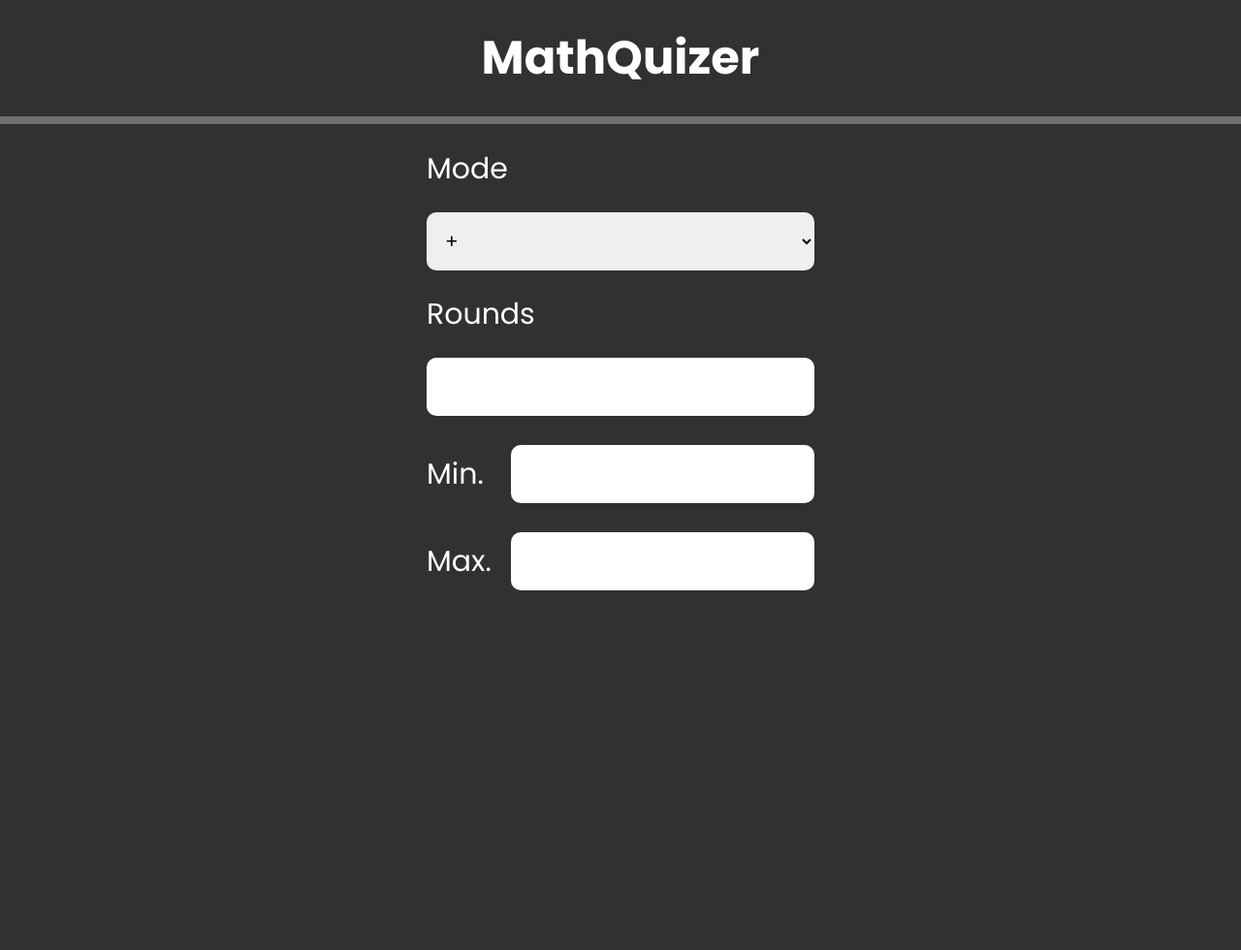
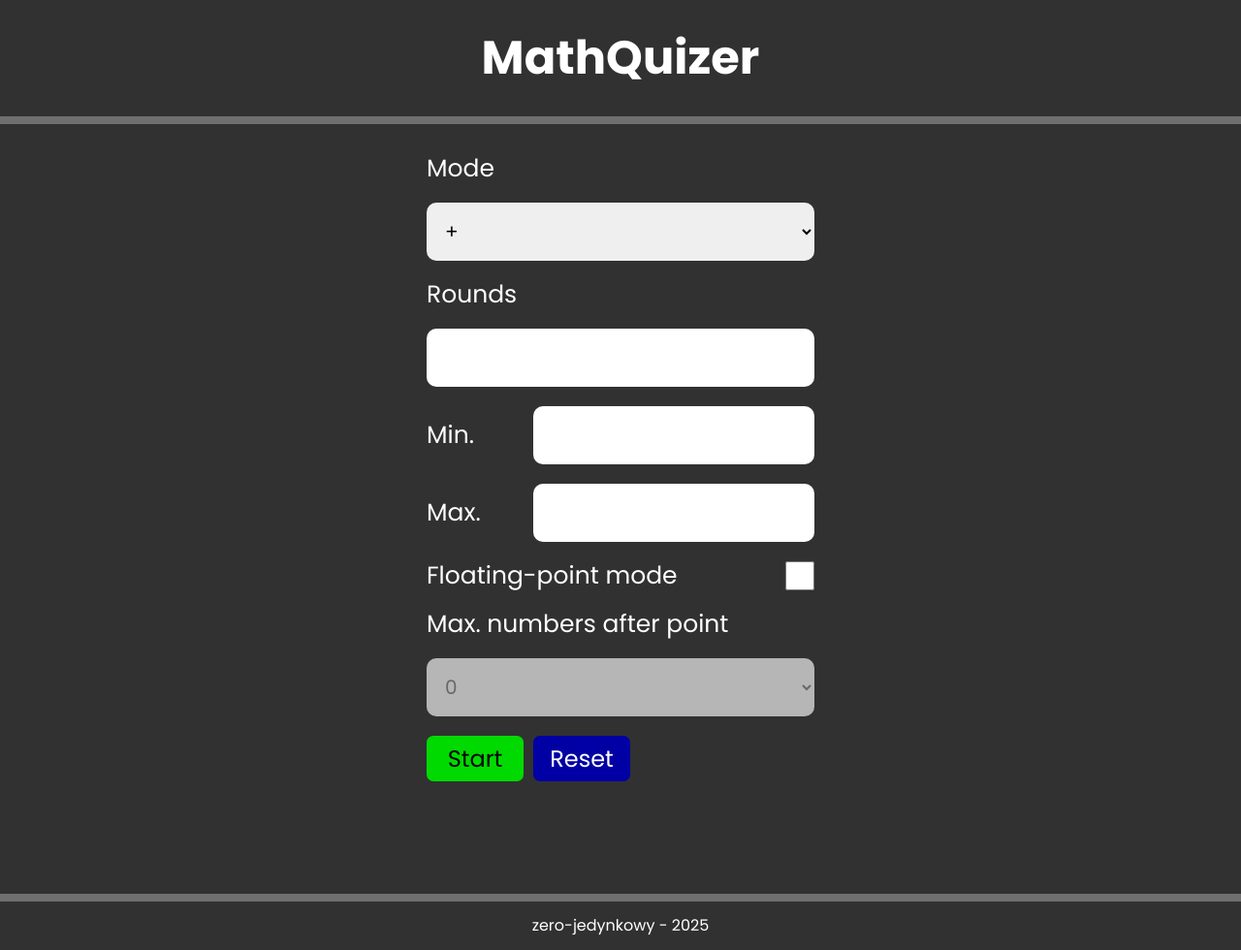
Before and after one commit to zero-jedynkowy/math-quizer, a plain HTML site: page index.html in a window 1280 px wide. Shown: the whole page at 97% size. Before the commit the page ends 800 px from the top, so only its background shows below. Drawn offline with Linux system fonts and the light colour scheme.

Commit message:
Almost the final view of the settings

```diff
--- a/index.html
+++ b/index.html
@@ -16,11 +16,11 @@
         <div class="content">
             <div class="settings">
                 <div class="title">Mode</div>
-                <select class="mySelect">
-                    <option>+</option>
-                    <option>-</option>
-                    <option>*</option>
-                    <option>/</option>
+                <select class="mySelect" name="mode">
+                    <option value="0">+</option>
+                    <option value="1">-</option>
+                    <option value="2">*</option>
+                    <option value="3">/</option>
                 </select>
                 <div class="title">Rounds</div>
                 <input type="number" class="myInput">
@@ -32,9 +32,26 @@
                     <div class="title">Max.</div>
                     <input type="number" class="myInput">
                 </div>
+                <div class="rowSubsection">
+                    <div class="title">Floating-point mode</div>
+                    <input type="checkbox" class="myCheckbox">
+                </div>
+                <div class="title">Max. numbers after point</div>
+                <select class="mySelect" name="maxNumbersAfterPoint" disabled>
+                    <option value="0">0</option>
+                    <option value="1">1</option>
+                    <option value="2">2</option>
+                    <option value="3">3</option>
+                </select>
+                <div class="settingsBtns">
+                    <button class="btn startBtn greenBtn">Start</button>
+                    <button class="btn resetBtn blueBtn">Reset</button>
+                </div>
             </div>
             <!-- <div class="play"></div> -->
         </div>
+        <div class="breakLine"></div>
+        <div class="footer">zero-jedynkowy - 2025</div>
     </div>
     <script src="main.js"></script>
 </body>
--- a/main.css
+++ b/main.css
@@ -51,6 +51,7 @@ body
     margin: 0 auto 0 auto;
     max-width: 400px;
     padding: 1em;
+    margin-bottom: 100px;
 }
 
 .settings
@@ -62,10 +63,10 @@ body
 
 .title
 {
-    font-size: 30px;
+    font-size: 25px;
     height: 30px;
     line-height: 30px;
-    margin: 0 0 30px 0;
+    margin: 0 0 20px 0;
 }
 
 .mySelect, .myInput
@@ -77,23 +78,78 @@ body
     border-radius: 10px;
     border: 0;
     outline: none;
-    margin: 0 0 30px 0;
+    margin: 0 0 20px 0;
 }
 
 .rowSubsection
 {
     display: flex;
     flex-direction: row;
-    margin: 0 0 30px 0;
+    margin: 0 0 20px 0;
 }
 
 .rowSubsection > .title
 {
     margin: auto 10px auto 0;
-    width: 100px;
+    min-width: 100px;
+}
+
+.myCheckbox
+{
+
+    width: 30px;
+    height: 30px;
+    margin: 0 0 0 auto;
+    border-radius: 5px;
+    outline: none;
+    border: 0;
 }
 
 .rowSubsection > .myInput
 {
     margin: 0;
 }
+
+
+.settingsBtns
+{
+    width: 100%;
+    display: flex;
+    flex-direction: row;
+}
+
+.settingsBtns > .btn:first-of-type
+{
+    margin: 0 10px 0 0;
+}
+
+.btn
+{
+    font-size: 1.5em;
+    border-radius: 7px;
+    outline: none;
+    border: 0;
+    padding: 0.25em;
+    min-width: 100px;
+}
+
+.greenBtn
+{
+    background-color: rgb(0, 218, 0);
+    color: black;
+}
+
+.blueBtn
+{
+    background-color: rgb(0, 0, 164);
+    color: white;
+}
+
+.footer
+{
+    height: 50px;
+    width: 100%;
+    padding: 0;
+    line-height: 50px;
+    text-align: center;
+}
```
